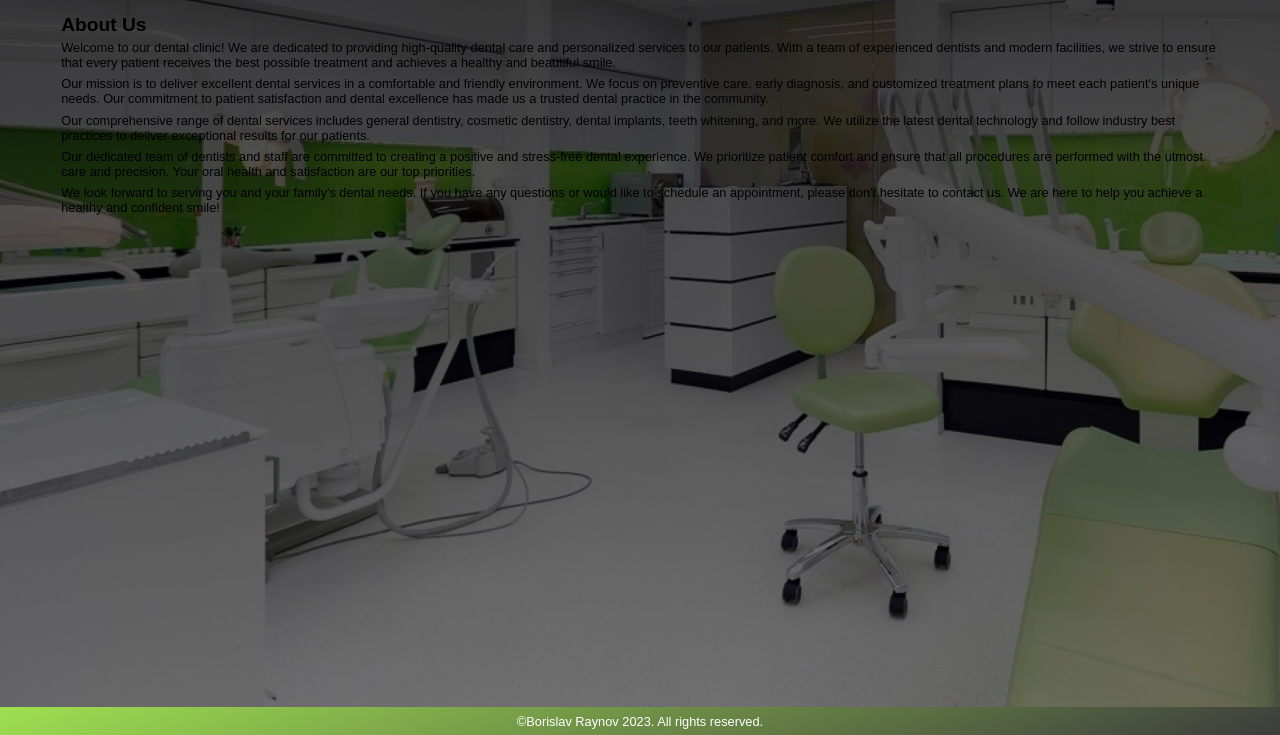
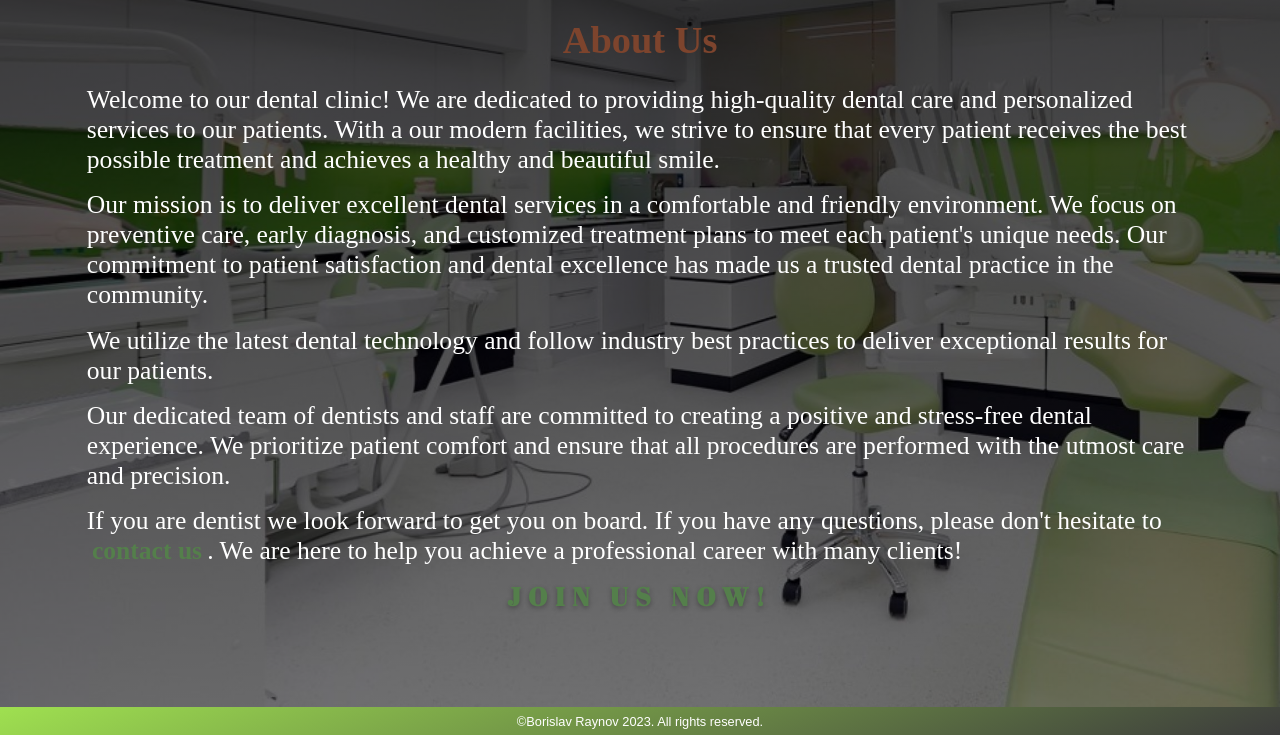
Before and after one commit to BorislavRaynov/dentalClinic, a Django app: page /about/ in a window 1280 px wide. Shown: the part 65-800 px from the top of the page. Run offline with Django 4.2, Linux system fonts and the light colour scheme; some web fonts are replaced.

Commit message:
About and contact page added.

```diff
--- a/dental_clinic/common/urls.py
+++ b/dental_clinic/common/urls.py
@@ -1,8 +1,8 @@
 from django.urls import path
-from .views import home_page, about_page, contacts_page
+from .views import home_page, about_page, contact_page
 
 urlpatterns = [
     path('', home_page, name='home-page'),
     path('about/', about_page, name='about'),
-    path('contacts/', contacts_page, name='contacts-page')
+    path('contacts/', contact_page, name='contact-page')
 ]
--- a/dental_clinic/common/views.py
+++ b/dental_clinic/common/views.py
@@ -1,6 +1,5 @@
 from django.shortcuts import render
 # from django.views import generic as views
-# from dental_clinic.dentist_profile.models import DentistUserProfile
 
 
 def home_page(request):
@@ -11,5 +10,5 @@ def about_page(request):
     return render(request, 'dental_clinic/common/about.html')
 
 
-def contacts_page(request):
-    pass
+def contact_page(request):
+    return render(request, 'dental_clinic/common/contacts.html')
--- a/dental_clinic/invoice/forms.py
+++ b/dental_clinic/invoice/forms.py
@@ -6,12 +6,8 @@ class GenerateInvoiceForm(forms.ModelForm):
     class Meta:
         model = Invoice
         fields = ['invoice_number', 'patient', 'amount']
-        # widgets = {
-        #     'patient': forms.TextInput()
-        # }
 
     def __init__(self, *args, **kwargs):
         super().__init__(*args, **kwargs)
         for field in self.fields.values():
-            # field.widget.attrs['disabled'] = 'disabled'
             field.widget.attrs['readonly'] = 'readonly'
--- a/dental_clinic/invoice/views.py
+++ b/dental_clinic/invoice/views.py
@@ -12,8 +12,6 @@ def get_invoice_number():
         return int(invoice.invoice_number) + 1
     except AttributeError:
         return 1
-
-
 
 def generate_invoice(request,appointment_pk, patient_pk):
     patient = Patient.objects.filter(pk=patient_pk).get()
--- a/static/style/forms.css
+++ b/static/style/forms.css
@@ -111,6 +111,7 @@ select {
     color: #fff;
     border: none;
     margin-top: 30px;
+    margin-bottom: 10px;
     font-weight: 600;
     height: 40px;
     text-transform: uppercase;
--- a/static/style/main.css
+++ b/static/style/main.css
@@ -101,7 +101,8 @@ a {
 
 .index-message h4 {
     color: #547f4b;
-    font-size: 69%;
+    font-size: 1.2rem;
+    margin-top: 10px;
     line-height: 1;
     font-weight: 700;
     letter-spacing: 8px;
@@ -233,3 +234,77 @@ a {
     color: #88472e;
     text-shadow: 0 2px 5px rgba(0, 0, 0, 0.3);
 }
+
+.about-content {
+    color: white;
+    font-family: "Agency FB", serif;
+    font-size: 2rem;
+}
+
+.about-content h1 {
+    text-align: center;
+    color: #7d442d;
+}
+
+.about-content h4 {
+    color: #547f4b;
+    text-align: center;
+    line-height: 1;
+    font-weight: 700;
+    letter-spacing: 8px;
+    word-spacing: normal;
+    text-transform: uppercase;
+    text-shadow: 0 2px 5px rgba(0, 0, 0, 0.3);
+    font-family: 'Abril Fatface', cursive;
+}
+
+#contact-link {
+    color: #547f4b;
+}
+
+.about-content p {
+    margin-top: 1.2rem;
+}
+
+.contact-content {
+    color: white;
+    font-family: "Agency FB", serif;
+    font-size: 2rem;
+}
+
+.contact-content p{
+    text-align: center;
+    margin-top: 1.2rem;
+}
+
+.contact-content h1 {
+  font-size: 36px;
+  font-weight: bold;
+  color: #7d442d;
+  margin-bottom: 30px;
+    text-align: center;
+}
+
+.contact-info {
+  display: flex;
+  justify-content: space-between;
+  margin-top: 30px;
+}
+
+.contact-details {
+  text-align: center;
+  color: white;
+  width: 25%;
+}
+
+.contact-details h3 {
+  font-size: 24px;
+  margin-bottom: 10px;
+  color: chocolate;
+}
+
+.contact-details p {
+  font-size: 20px;
+  color: chocolate;
+    margin-bottom: 10px;
+}
--- a/templates/base.html
+++ b/templates/base.html
@@ -24,7 +24,7 @@
             {% else %}
                 <a href="{% url 'login-user' %}">Log In</a>
                 <a href="{% url 'register-user' %}">Register</a>
-                <a href="#">Contacts</a>
+                <a href="{% url 'contact-page' %}">Contacts</a>
                 <a href="{% url 'about' %}">About Us</a>
             {% endif %}
         </nav>
--- a/templates/dental_clinic/common/about.html
+++ b/templates/dental_clinic/common/about.html
@@ -6,20 +6,31 @@
             <div class="about-content">
                 <h1>About Us</h1>
                 <p>
-          Welcome to our dental clinic! We are dedicated to providing high-quality dental care and personalized services to our patients. With a team of experienced dentists and modern facilities, we strive to ensure that every patient receives the best possible treatment and achieves a healthy and beautiful smile.
+                    Welcome to our dental clinic! We are dedicated to providing high-quality dental care and
+                    personalized services to our patients. With a our modern facilities, we strive to ensure that every
+                    patient receives the best possible treatment and achieves a healthy and beautiful smile.
                 </p>
                 <p>
-          Our mission is to deliver excellent dental services in a comfortable and friendly environment. We focus on preventive care, early diagnosis, and customized treatment plans to meet each patient's unique needs. Our commitment to patient satisfaction and dental excellence has made us a trusted dental practice in the community.
+                    Our mission is to deliver excellent dental services in a comfortable and friendly environment. We
+                    focus on preventive care, early diagnosis, and customized treatment plans to meet each patient's
+                    unique needs. Our commitment to patient satisfaction and dental excellence has made us a trusted
+                    dental practice in the community.
                 </p>
                 <p>
-          Our comprehensive range of dental services includes general dentistry, cosmetic dentistry, dental implants, teeth whitening, and more. We utilize the latest dental technology and follow industry best practices to deliver exceptional results for our patients.
+                    We utilize the latest dental technology and follow industry best practices to deliver exceptional
+                    results for our patients.
                 </p>
                 <p>
-          Our dedicated team of dentists and staff are committed to creating a positive and stress-free dental experience. We prioritize patient comfort and ensure that all procedures are performed with the utmost care and precision. Your oral health and satisfaction are our top priorities.
+                    Our dedicated team of dentists and staff are committed to creating a positive and stress-free dental
+                    experience. We prioritize patient comfort and ensure that all procedures are performed with the
+                    utmost care and precision.
                 </p>
                 <p>
-          We look forward to serving you and your family's dental needs. If you have any questions or would like to schedule an appointment, please don't hesitate to contact us. We are here to help you achieve a healthy and confident smile!
+                    If you are dentist we look forward to get you on board. If you have any questions, please don't
+                    hesitate to <a href="{% url 'contact-page' %}" id="contact-link">contact us</a>. We are here to help
+                    you achieve a professional career with many clients!
                 </p>
+                <h4><a href="{% url 'register-user' %}">Join us now!</a></h4>
             </div>
         </div>
     </section>
--- a/templates/dental_clinic/invoice/generate-invoice.html
+++ b/templates/dental_clinic/invoice/generate-invoice.html
@@ -4,7 +4,7 @@
     <section id="create-page" class="auth">
         <form id="create" method="post" action="{% url 'invoicing' appointment_pk patient_pk %}">
             <div class="container">
-                <h1 class="form-create-headline">Invoice number: {{ invoice_number }}</h1>
+                <h1 class="form-create-headline">Invoice</h1>
 
                 {% csrf_token %}
                 {{ form }}
```
Also changed, not shown: templates/dental_clinic/common/contacts.html (+36 -9 lines). Lines whose indentation alone changed are shown as unchanged.
